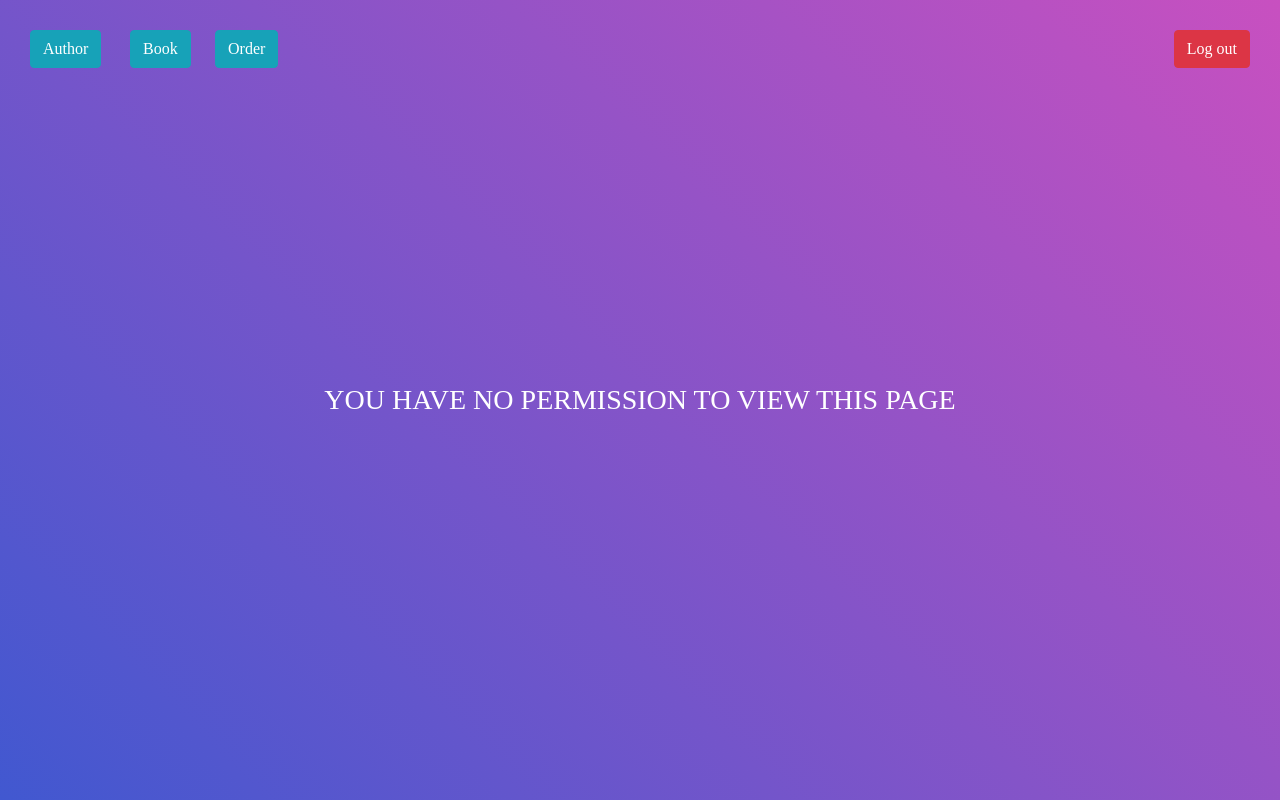
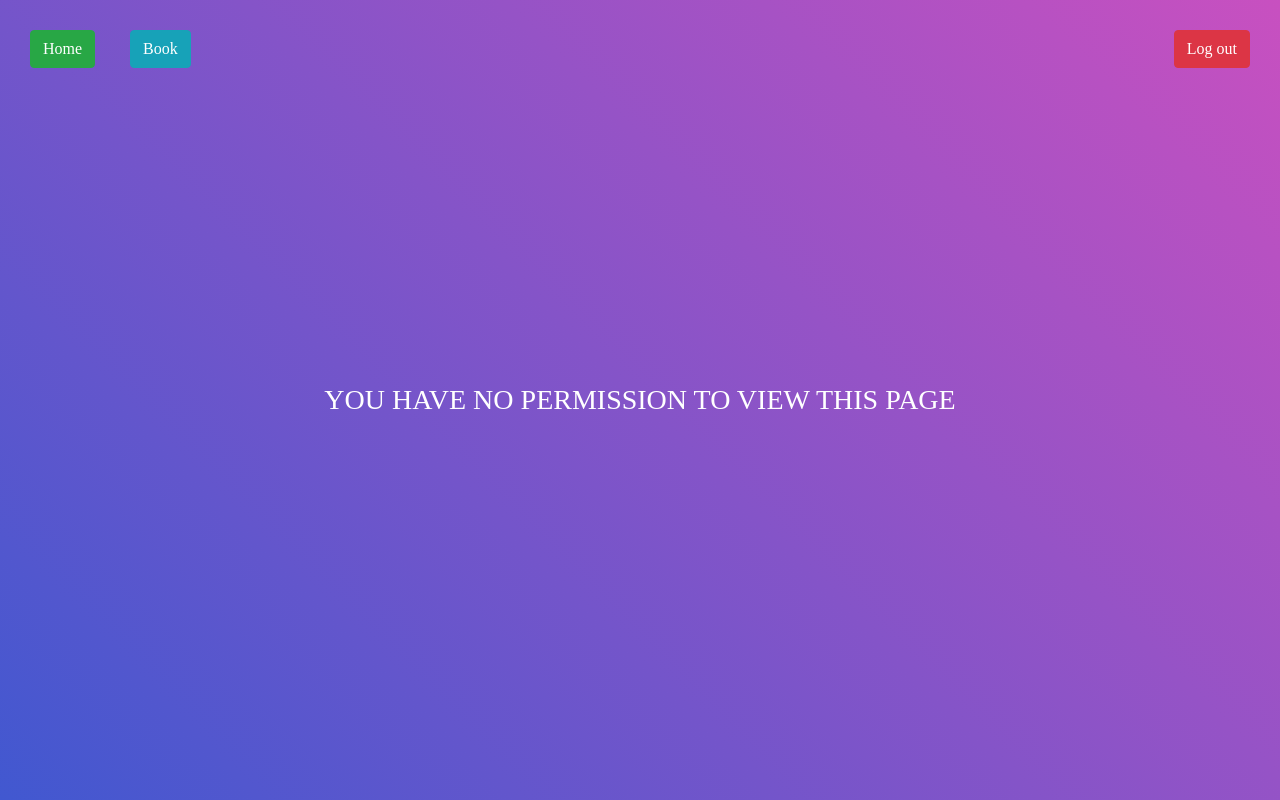
Before and after one commit to dima-lkv/POM-Django-Forms-om-39-team_33, a Django app: page /order/ in a window 1280 px wide. Run offline with Django 4.2, Linux system fonts and the light colour scheme; the visitor is signed in with stand-in values (Sample User, id 1); some libraries are stand-ins or nearby versions; some web fonts are replaced.

Commit message:
-access limits -book ordering

```diff
--- a/library/authentication/templates/authentication/denied.html
+++ b/library/authentication/templates/authentication/denied.html
@@ -16,24 +16,20 @@
                 </button>
             </a>
 
-            <a href="{% url 'author' %}">
-                <button type="button" class="btn btn-info"
-                        style="position: absolute; left: 0; top: 0; margin: 30px 0 0 30px">Author
+            <a href="{% url 'home' %}">
+                <button type="button" class="btn btn-success"
+                        style="position: absolute; left: 0; top: 0; margin: 30px 0 0 30px">Home
                 </button>
             </a>
+
+
             <a href="{% url 'book' %}">
                 <button type="button" class="btn btn-info"
                         style="position: absolute; left: 0; top: 0; margin: 30px 0 0 130px">Book
                 </button>
             </a>
-            <a href="{% url 'order' %}">
-                <button type="button" class="btn btn-info"
-                        style="position: absolute; left: 0; top: 0; margin: 30px 0 0 215px">Order
-                </button>
-            </a>
-
             <a style="margin: 30px; position: absolute;" href="{% url 'home' %}">
-                <div class="text-white text-up align-text-top"><h3>You have no permission to view this page</h3></div>
+                <div class="text-white text-up align-text-top"><h3>{{ text }}</h3></div>
             </a>
 
 
--- a/library/authentication/templates/authentication/home.html
+++ b/library/authentication/templates/authentication/home.html
@@ -87,7 +87,7 @@
 
                 <a href="{% url 'order' %}">
                     <button type="button" class="btn btn-info"
-                            style="position: absolute; left: 0; top: 0; margin: 30px 0 0 215px">Orders
+                            style="position: absolute; left: 0; top: 0; margin: 30px 0 0 220px">Orders
                     </button>
                 </a>
 
--- a/library/book/urls.py
+++ b/library/book/urls.py
@@ -3,4 +3,6 @@ from . import views
 
 urlpatterns = [
     path('', views.showBooks, name='book'),
+    path('<str:pk>/', views.showOrderedBooks, name='showOrderedBooks'),
+    path('<int:pk>/', views.showSpecificBook, name='showSpecificBook'),
 ]
--- a/library/order/views.py
+++ b/library/order/views.py
@@ -6,8 +6,8 @@ from django.contrib.auth.decorators import login_required
 
 @login_required(login_url='login')
 def showOrders(request):
-    if request.user.role == 1:
-        orders = Order.objects.all()
-        return render(request, 'order/order.html', {'orders': orders})
-    else:
-        return render(request, 'authentication/denied.html')
+    if request.user.role != 1:
+        text = 'You have no permission to view this page'
+        return render(request, 'authentication/denied.html', {'text': text})
+    orders = Order.objects.all()
+    return render(request, 'order/order.html', {'orders': orders})
```
Also changed, not shown: library/authentication/views.py (+9 -22 lines), library/author/views.py (+8 -5 lines), library/book/templates/book/book.html (+4 -4 lines), library/book/templates/book/specificBook.html (added, +9 -0 lines), library/book/views.py (+11 -0 lines).
